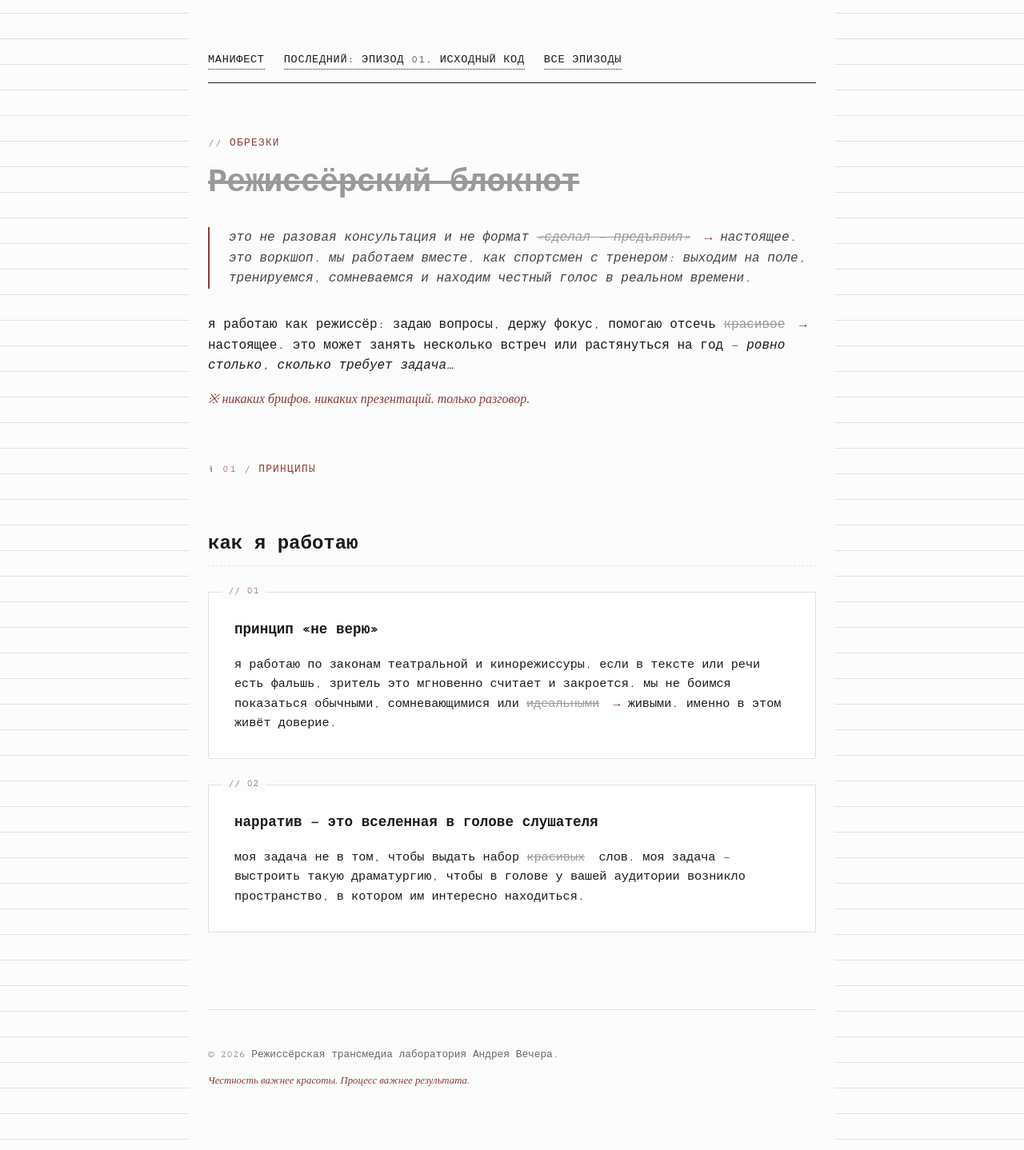
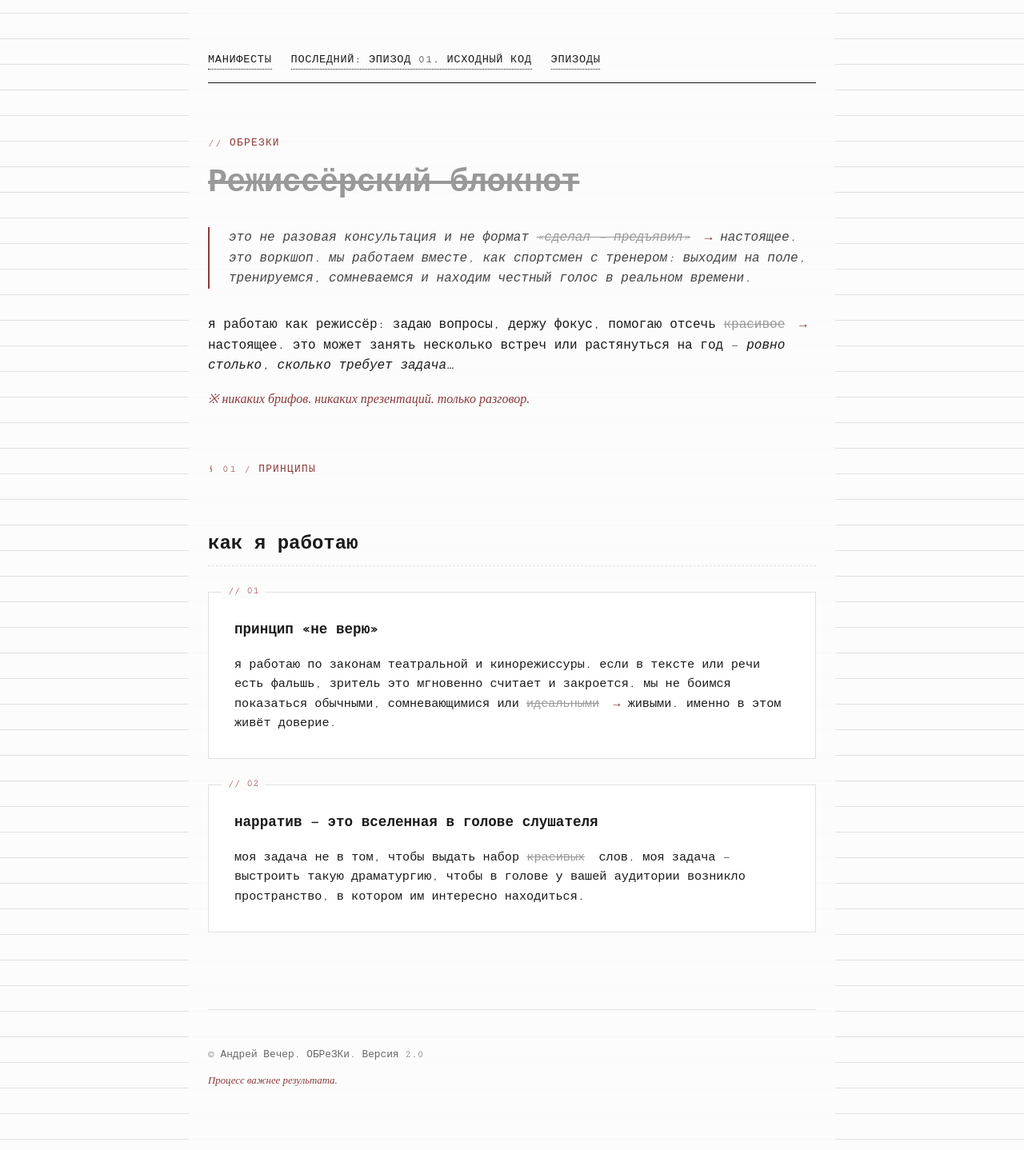
Before and after one commit to avecher/lab, a Jekyll site: the page built from index.md, in a window 1280 px wide. Shown: the whole page at 80% size. Built offline with Jekyll 4.4.1, drawn with Linux system fonts in a browser that asks for light colours.

Commit message:
Update default.html

```diff
--- a/_layouts/default.html
+++ b/_layouts/default.html
@@ -22,12 +22,12 @@
       <a href="/contact/">Контакт</a>
     </nav> -->
 <nav>
-  <a href="/">Манифест</a>
+  <a href="/">Манифесты</a>
   {% assign latest_post = site.posts.first %}
   {% if latest_post %}
     <a href="{{ latest_post.url }}">Последний: {{ latest_post.title }}</a>
   {% endif %}
-  <a href="/archive/">Все эпизоды</a>
+  <a href="/archive/">Эпизоды</a>
 </nav>
     <!-- ОСНОВНОЙ КОНТЕНТ -->
     <main>
@@ -36,8 +36,8 @@
 
     <!-- ФУТЕР -->
     <footer style="margin-top: 6rem; padding-top: 2rem; border-top: 1px solid var(--line-color); font-size: 0.8rem; color: #666;">
-      <p>© 2026 Режиссёрская трансмедиа лаборатория Андрея Вечера.</p>
-      <p class="handwritten">Честность важнее красоты. Процесс важнее результата.</p>
+      <p>© Андрей Вечер. ОБРеЗКи. Версия 2.0</p>
+      <p class="handwritten">Процесс важнее результата.</p>
     </footer>
   </div>
 </body>
```
